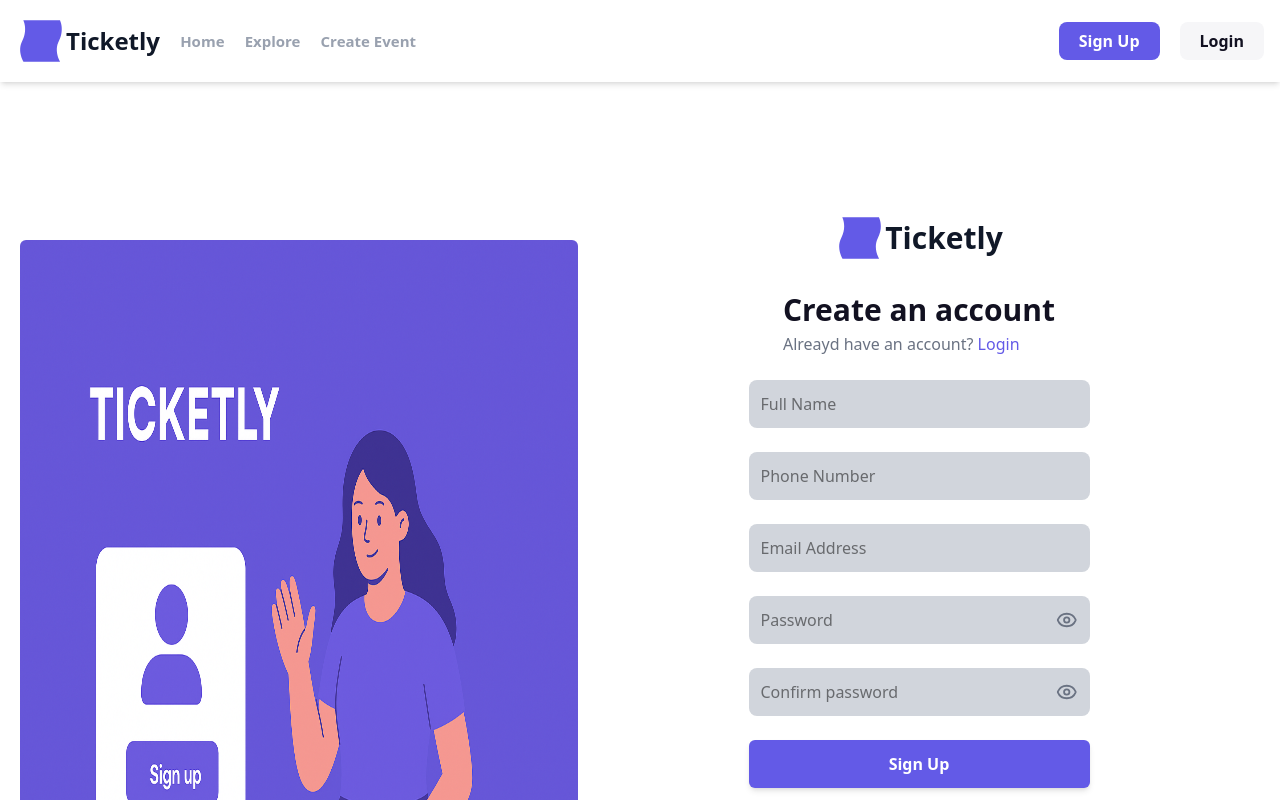
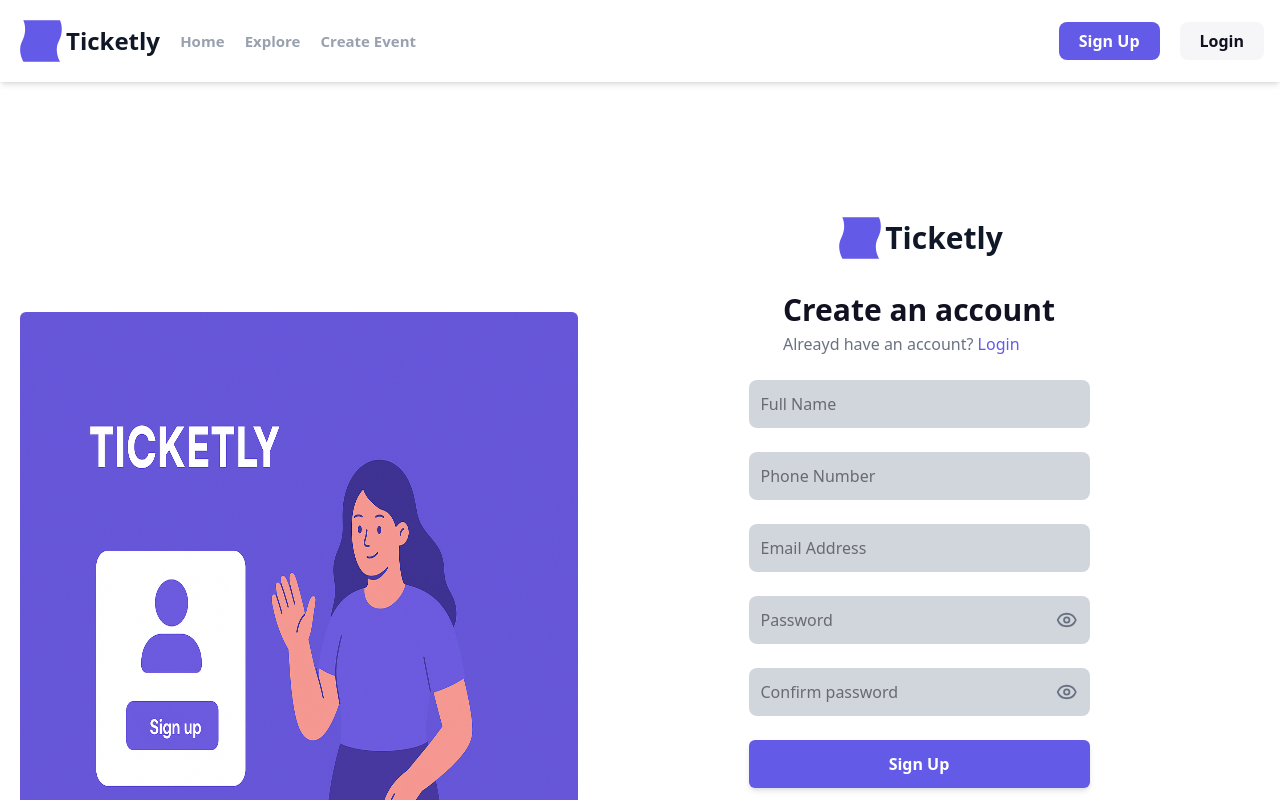
Before and after one commit to DOSSA-HASAN/Ticketly, a Next.js app in the folder frontend/: page /auth/signup in a window 1280 px wide. Shown: the top 800 px of the page. Built offline with nearby package versions, Linux system fonts and the light colour scheme.

Commit message:
Added responsiveness for + image sizing alterations

```diff
--- a/frontend/app/auth/login/page.tsx
+++ b/frontend/app/auth/login/page.tsx
@@ -5,8 +5,8 @@ import React from 'react'
 function Login() {
     return (
         <section className='w-full h-[90vh]'>
-            <div className='w-full max-w-[1440px] flex justify-between items-center p-5 lg:-20 h-full'>
-                <div className='hidden lg:flex w-[45%] relative h-[90%]'>
+            <div className='w-full max-w-[1440px] m-auto flex justify-between items-center p-5 lg:-20 h-full'>
+                <div className='hidden lg:flex w-[45%] relative h-[90%] max-h-[500px]'>
                     <Image className='rounded-md' src={'/auth-image.png'} fill priority alt='Image of people purchasing tickets' />
                 </div>
                 <form className='flex flex-col justify-center items-center w-full lg:w-[calc(100%-45%)] space-y-6'>
--- a/frontend/app/auth/signup/page.tsx
+++ b/frontend/app/auth/signup/page.tsx
@@ -10,8 +10,8 @@ function Signup() {
 
     return (
         <section className='w-full h-[120vh] overflow-hidden'>
-            <div className='w-full max-w-[1440px] flex justify-between items-center p-5 lg:-20 h-full'>
-                <div className='hidden lg:flex w-[45%] relative h-[70%]'>
+            <div className='w-full max-w-[1440px] m-auto flex justify-between items-center p-5 lg:-20 h-full'>
+                <div className='hidden lg:flex w-[45%] relative h-[70%] max-h-[500px]'>
                     <Image className='rounded-md' src={'/register-image.png'} fill priority alt='Image of people purchasing tickets' />
                 </div>
                 <form className='flex flex-col justify-center items-center w-full lg:w-[calc(100%-45%)] space-y-6'>
```
